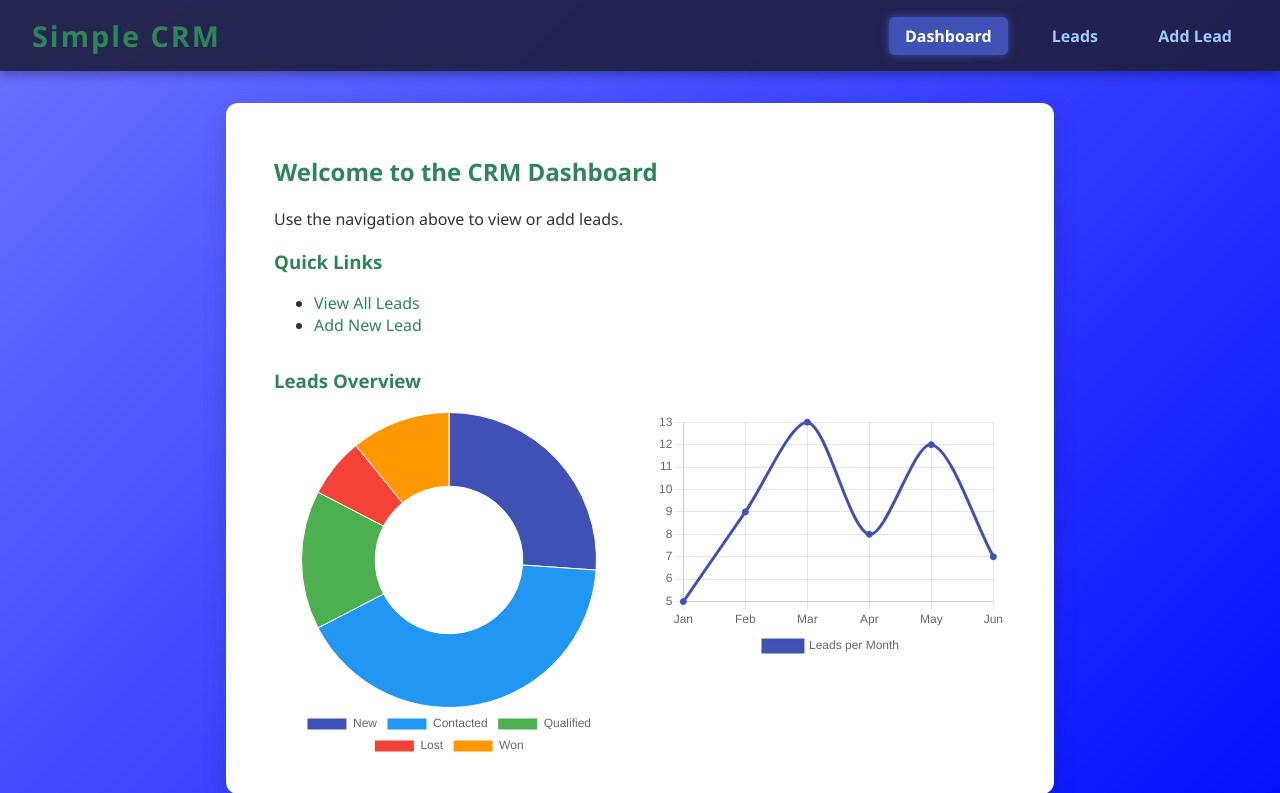
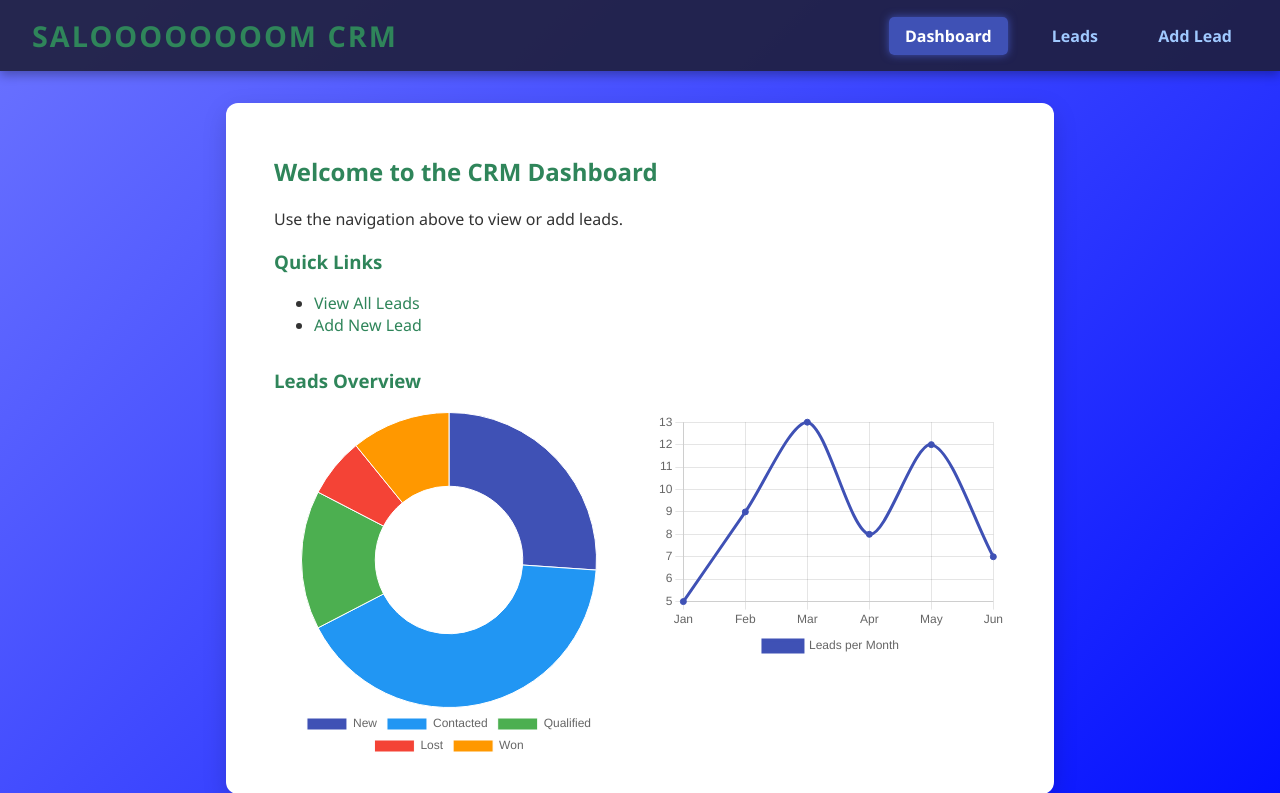
Before and after one commit to Arif1188/Simple_CRM, a FastAPI app: page / in a window 1280 px wide. Shown: the top 793 px of the page. Run offline with FastAPI, Linux system fonts and the light colour scheme.

Commit message:
added some

```diff
--- a/app/templates/base.html
+++ b/app/templates/base.html
@@ -79,7 +79,7 @@
 <body>
 
     <header>
-        <h1>Simple CRM</h1>
+        <h1>SALOOOOOOOOM CRM</h1>
         <nav>
             <a href="/" class="{% if request.url.path == '/' %}active{% endif %}">Dashboard</a>
             <a href="/leads" class="{% if request.url.path.startswith('/leads') and request.url.path != '/leads/add' %}active{% endif %}">Leads</a>
```
